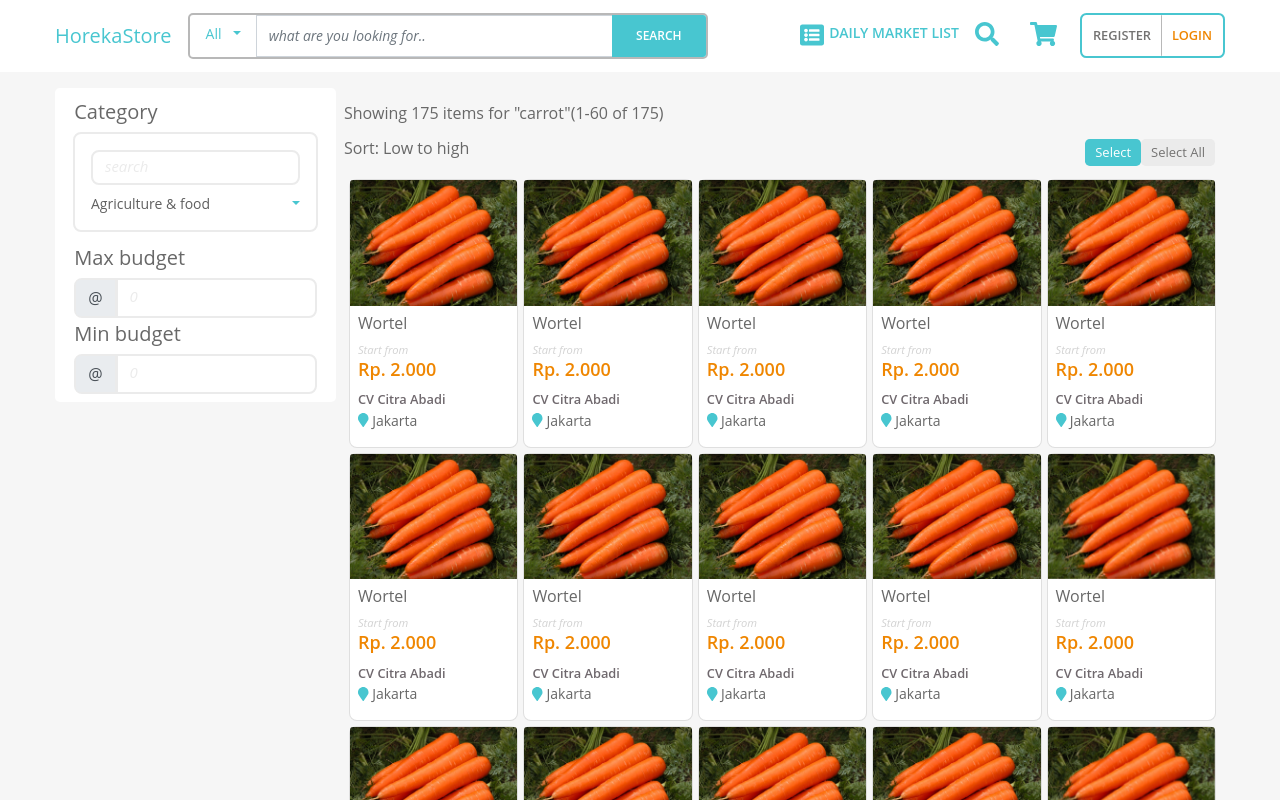
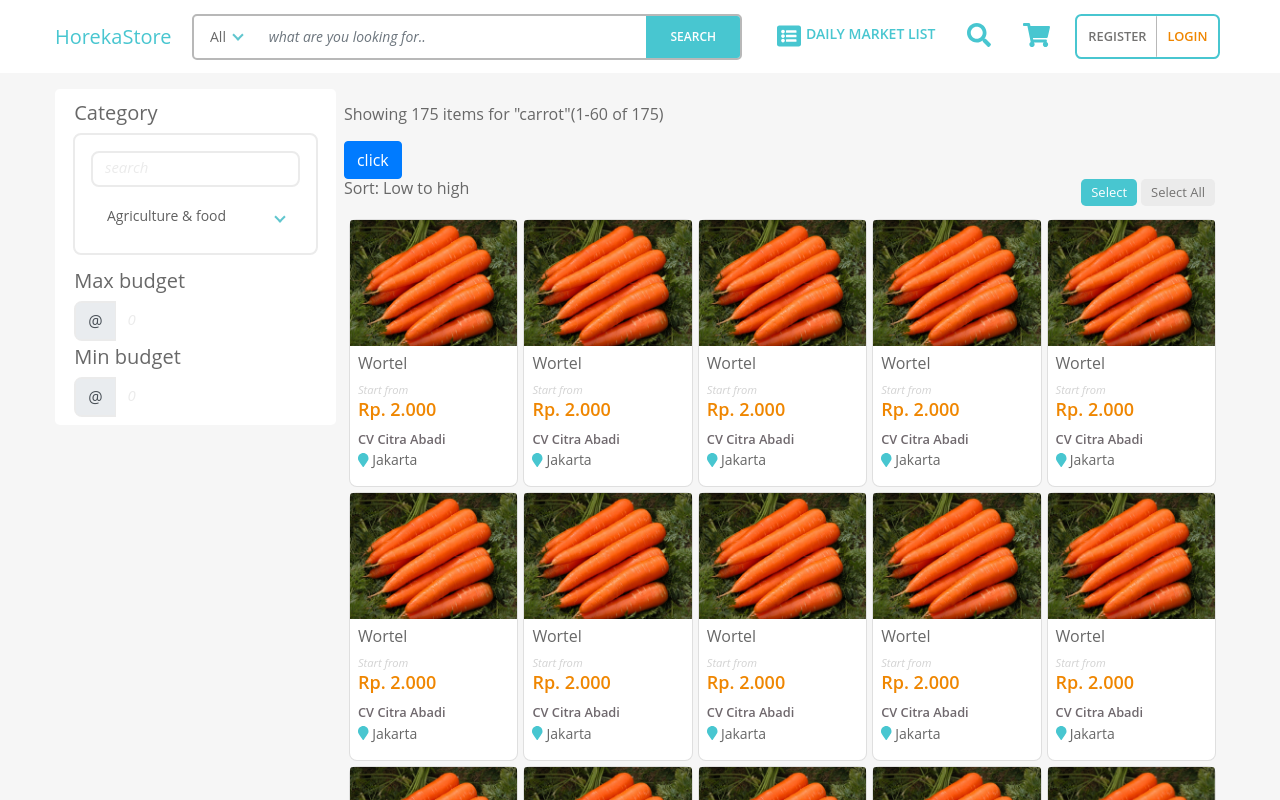
Before and after one commit to jasadigitalcreativemarketing/horekareact, a React (Create React App) app: page /login in a window 1280 px wide. Both pictures are taken after typing "Sample" into the empty fields and a click on the button "SEARCH". Shown: the top 800 px of the page. Built offline with nearby package versions, Linux system fonts and the light colour scheme.

Commit message:
dmlsidebar

```diff
--- a/src/App/Components/Dmlsidebar/index.js
+++ b/src/App/Components/Dmlsidebar/index.js
@@ -1,5 +1,5 @@
 import React, { Component } from 'react';
-import {Col, Card} from 'react-bootstrap'
+import {Col, Card, Collapse, Button} from 'react-bootstrap'
 import PropTypes from 'prop-types'
 import './style.scss'
 
@@ -10,6 +10,17 @@ const DmlSidebarComponent = ({history}) => {
       history.push(page)
     }
 
+    class Dmlsidebar extends Component {
+      constructor(props, context) {
+        super(props, context);
+
+        this.state = {
+          open: false,
+        };
+      }
+
+      render() {
+        const { open } = this.state;
     return (
             <Col md={3} className="pr-1 dmlsidebar">
                 <Card className="p-3 no-border">
@@ -21,12 +32,33 @@ const DmlSidebarComponent = ({history}) => {
                     </span>
                     </div>
                 </Card>
+
+                <Card className="p-3 no-border">
+                <>
+        <Button
+          onClick={() => this.setState({ open: !open })}
+          aria-controls="example-collapse-text"
+          aria-expanded={open}
+        >
+          click
+        </Button>
+        <Collapse in={this.state.open}>
+          <div id="example-collapse-text">
+            Anim pariatur cliche reprehenderit, enim eiusmod high life accusamus
+            terry richardson ad squid. Nihil anim keffiyeh helvetica, craft beer
+            labore wes anderson cred nesciunt sapiente ea proident.
+          </div>
+        </Collapse>
+      </>
+                </Card>
             </Col>
     )
   }
+}
 
   DmlSidebarComponent.propTypes = {
     history: PropTypes.object.isRequired
   }
+}
 
   export default DmlSidebarComponent
--- a/src/App/Components/Navbar/index.js
+++ b/src/App/Components/Navbar/index.js
@@ -17,7 +17,7 @@ const NavbarComponent = ({history}) => {
     <Navbar.Brand className="cursor-pointer" onClick={() => goToPage('/')}>HorekaStore</Navbar.Brand>
     <Navbar.Toggle aria-controls="basic-navbar-nav" />
     <Navbar.Collapse id="basic-navbar-nav">
-      <Form inline className="mr-auto">
+      <Form inline className="mx-auto">
       <div className="input-group input-style">
                 <div className="input-group-prepend">
                    <NavDropdown title="All" id="basic-nav-dropdown">
@@ -28,18 +28,18 @@ const NavbarComponent = ({history}) => {
                       <NavDropdown.Item href="#action/3.4">Separated link</NavDropdown.Item>
                     </NavDropdown>
                 </div>
-                <FormControl type="text" placeholder="what are you looking for.." className="form-control form-style"/>
+                <FormControl type="text" placeholder="what are you looking for.." className="form-style"/>
                 <div className="input-group-append">
                   <button onClick={() => goToPage('/searchresult')} className="btn btn-group-text btn-group-style bg-main text-white text-600" type="submit" id="button-addon2">SEARCH</button>
                 </div>
               </div>
               </Form>
-                <div className="navbar-nav">
-                <Nav.Link className="cursor-pointer" onClick={() => goToPage('/dml')}><FontAwesomeIcon icon={faListAlt} /><span className="text-style text-600">DAILY MARKET LIST</span></Nav.Link>
-                <Nav.Link className="nav-item nav-link" href="#"><FontAwesomeIcon icon={faSearch} /></Nav.Link>
-              <Nav.Link className="nav-item nav-link" href="#"><FontAwesomeIcon icon={faShoppingCart} /></Nav.Link>
+                <div className="navbar-nav mx-auto">
+                <Nav.Link className="cursor-pointer mx-auto" onClick={() => goToPage('/dml')}><FontAwesomeIcon icon={faListAlt} /><span className="text-style text-600">DAILY MARKET LIST</span></Nav.Link>
+                <Nav.Link className="nav-item nav-link mx-auto" href="#"><FontAwesomeIcon icon={faSearch} /></Nav.Link>
+              <Nav.Link className="nav-item nav-link mx-auto" href="#"><FontAwesomeIcon icon={faShoppingCart} /></Nav.Link>
             </div>
-      <ButtonGroup>
+      <ButtonGroup className="mx-auto">
         <Button className="btn-register text-center" onClick={() => goToPage('/register')} variant="">Register</Button>
         <Button variant="" className="btn-login text-center" onClick={() => goToPage('/login')}>Login</Button>
       </ButtonGroup>
--- a/src/App/Containers/Dml/index.js
+++ b/src/App/Containers/Dml/index.js
@@ -64,7 +64,7 @@ class Dml extends Component {
                 <NavbarComponent history={history} />
                 <Container className="mt-3 mb-3">
                 <Row>
-                <DmlSidebar history={history} />
+                <DmlSidebar history={this.props.history} />
                 <Col md={9} className="pl-1 dml-page">
                     <Card className="p-3 no-border">
                         <h5>Daily Market List</h5>
--- a/src/App/Containers/SearchResult/index.js
+++ b/src/App/Containers/SearchResult/index.js
@@ -2,7 +2,7 @@ import React, { Component } from 'react';
 import NavbarComponent from '../../Components/Navbar'
 import Footer from '../../Components/Footer'
 import Sidebar from '../../Components/Sidebar';
-import {Navbar, Nav, NavDropdown, Row, Col, Card, Container, Form, FormControl, CardImg, Button} from 'react-bootstrap'
+import {Navbar, Nav, NavDropdown, Row, Col, Card, Container, Collapse, CardImg, Button} from 'react-bootstrap'
 import './style.scss'
 import { faMapMarker } from "@fortawesome/free-solid-svg-icons";
 import { FontAwesomeIcon } from "@fortawesome/react-fontawesome";
@@ -14,23 +14,42 @@ class SearchResult extends Component {
         history.push(page)
       }
 
+      constructor(props, context) {
+        super(props, context);
+
+        this.state = {
+          open: false,
+        };
+      }
+
+
     render() {
         const {history} = this.props
+        const { open } = this.state;
         return (
             <div>
                 <NavbarComponent history={history} />
                 <Container className="mt-3 mb-3">
+
                 <Row>
                 <Sidebar history={history} />
                 <Col md={9} className="pl-1 mt-3 search-result">
                     <h6 className="mb-3">Showing 175 items for "carrot"(1-60 of 175)</h6>
+                    <Button onClick={() => this.setState({ open: !open })} aria-controls="example-collapse-text" aria-expanded={open}>click</Button>
+        <Collapse in={this.state.open}>
+          <div id="example-collapse-text">
+            Anim pariatur cliche reprehenderit, enim eiusmod high life accusamus
+            terry richardson ad squid. Nihil anim keffiyeh helvetica, craft beer
+            labore wes anderson cred nesciunt sapiente ea proident.
+          </div>
+        </Collapse>
                     <div className="d-flex">
                     <div className="mr-auto">
                         <h6>Sort: Low to high</h6>
                     </div>
                     <div className="ml-auto mr-10">
                         <div className="d-flex">
-                        <label>
+                        <label className="mr-1">
                         <input type="radio" name="radio" id="" checked/>
                         <div className="btn-radio">
                             Select
--- a/src/App/GlobalStyles/bootstrap-override.scss
+++ b/src/App/GlobalStyles/bootstrap-override.scss
@@ -3,3 +3,37 @@
         max-width: 1200px;
     }
 }
+
+.dropdown-toggle {
+    &::after {
+        content: '';
+        display: inline-block;
+        margin-left: .555em !important;
+        border-top: unset !important;
+        border-right: 2px solid $primary !important;
+        border-bottom: 2px solid $primary !important;
+        border-left: unset !important;
+        width: 8px;
+        height: 8px;
+        transform: rotate(45deg);
+    }
+}
+
+// NAVBAR
+.nav-link {
+    padding: .66rem 1rem !important;
+}
+
+// FORM-CONTROL
+.input-group {
+    .form-control {
+        border: 0px !important;
+    }
+    .input-group-prepend {
+        .nav-item {
+            .nav-link {
+                color: $black !important;
+            }
+        }
+    }
+}
--- a/src/App/GlobalStyles/global.scss
+++ b/src/App/GlobalStyles/global.scss
@@ -126,7 +126,7 @@ body {
 }
 
 .input-style {
-  width: 520px !important;
+  width: 550px !important;
   border: 2px solid rgb(184, 184, 184);
   border-radius: 5px;
   height: 46px;
--- a/src/App/GlobalStyles/text.scss
+++ b/src/App/GlobalStyles/text.scss
@@ -4,6 +4,9 @@
 
   .text-primary {
     color: #ef8601 !important;
+  }
+  .text-black {
+    color: $black;
   }
 
   .text-light {
--- a/src/App/GlobalStyles/variable.scss
+++ b/src/App/GlobalStyles/variable.scss
@@ -1,2 +1,13 @@
-$primary: #ef8601 !default;
-$info: #48c6d0 !default;
+
+$info: #60c6ce !default;
+
+$primary-btn : #60c6ce;
+$slank-btn : #e88330;
+$secondary-btn: #d0d0d0;
+$danger-btn: #d3312d;
+
+$black: #686868;
+$gray: #b2b2b2;
+$primary: #60c6ce;
+$slank: #e88330;
+$danger: #d3312d;
```
